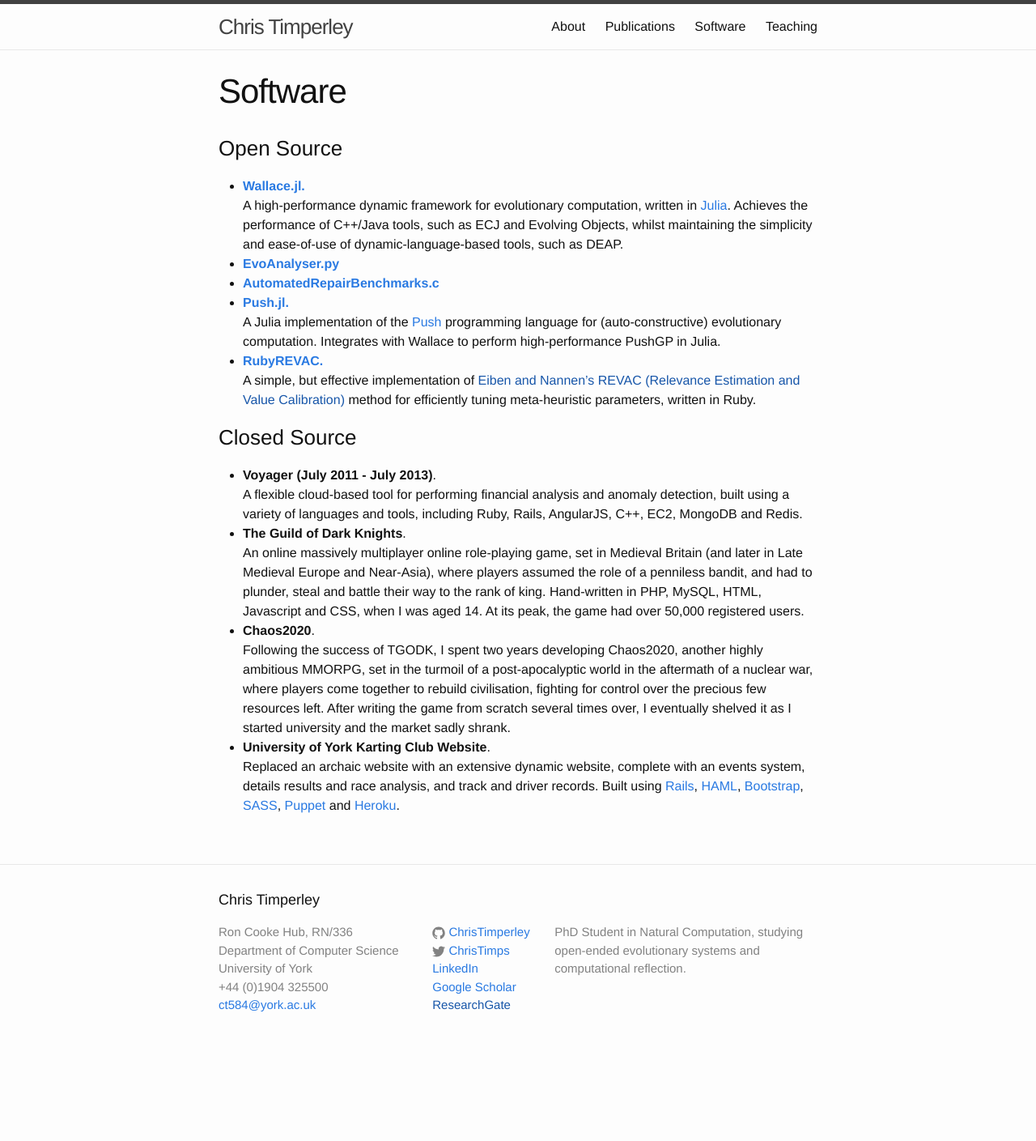
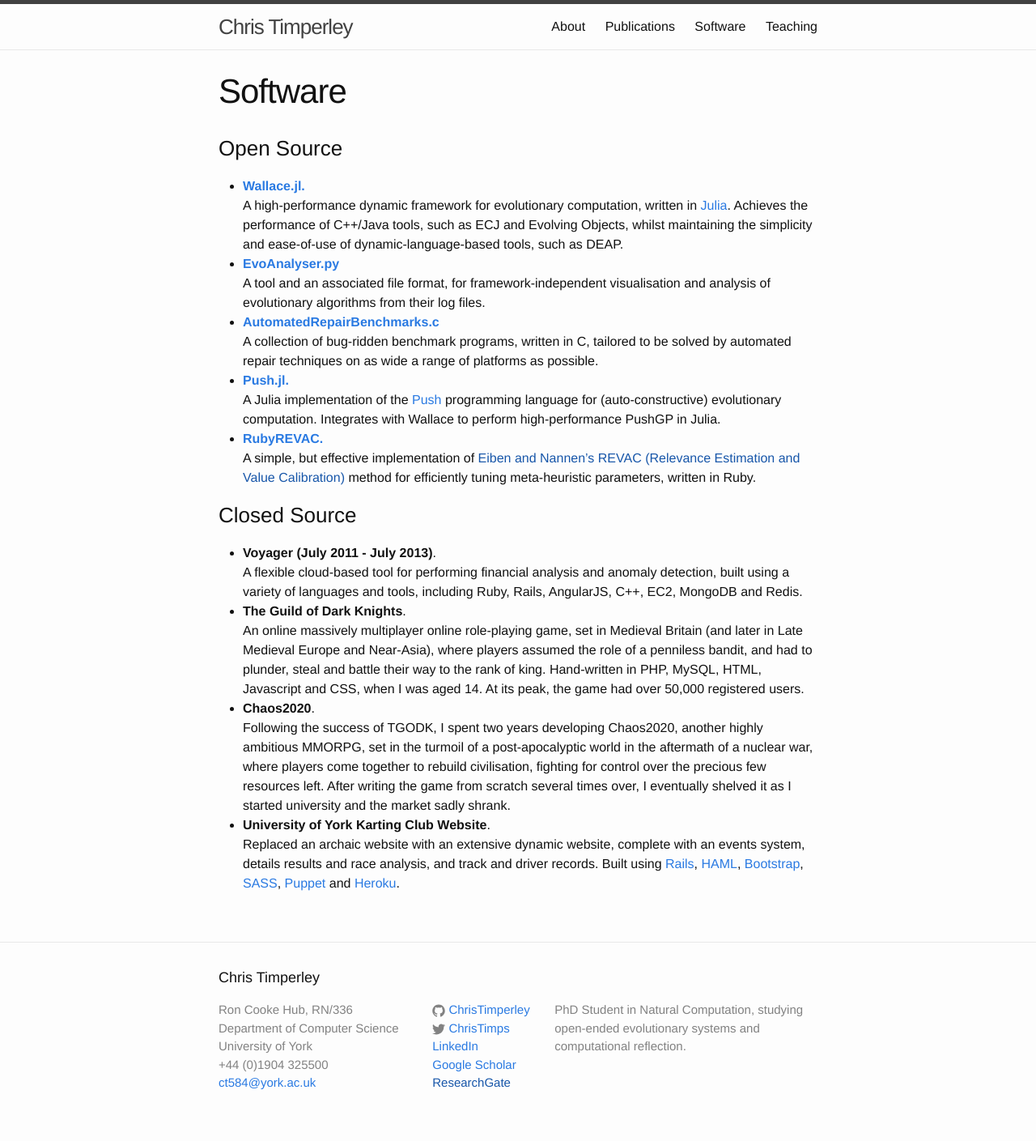
Before and after one commit to ChrisTimperley/ChrisTimperley.github.io, a Jekyll site: the page built from software.md, in a window 1280 px wide. Shown: the whole page at 81% size. Built offline with Jekyll 4.4.1, drawn with Linux system fonts in a browser that asks for light colours; before the commit the page ends 1313 px from its top, so only the background shows below that.

Commit message:
Updated list of software.

```diff
--- a/software.md
+++ b/software.md
@@ -10,7 +10,12 @@ permalink: /software/
   A high-performance dynamic framework for evolutionary computation, written in [Julia](http://julialang.org/). Achieves the performance of C++/Java tools, such as ECJ and Evolving Objects, whilst maintaining the simplicity and
   ease-of-use of dynamic-language-based tools, such as DEAP.
 * [**EvoAnalyser.py**](http://github.com/ChrisTimperley/EvoAnalyser.py)<br/>
+  A tool and an associated file format, for framework-independent visualisation
+  and analysis of evolutionary algorithms from their log files.
 * [**AutomatedRepairBenchmarks.c**](http://github.com/ChrisTimperley/AutomatedRepairBenchmarks.c)<br/>
+  A collection of bug-ridden benchmark programs, written in C, tailored to be
+  solved by automated repair techniques on as wide a range of platforms as
+  possible.
 * [**Push.jl.**](http://github.com/ChrisTimperley/Push.jl)<br/>
   A Julia implementation of the [Push](http://faculty.hampshire.edu/lspector/push.html) programming language for (auto-constructive) evolutionary computation. Integrates with Wallace to perform high-performance PushGP in Julia.
 * [**RubyREVAC.**](http://github.com/ChrisTimperley/RubyREVAC)<br/>
```
